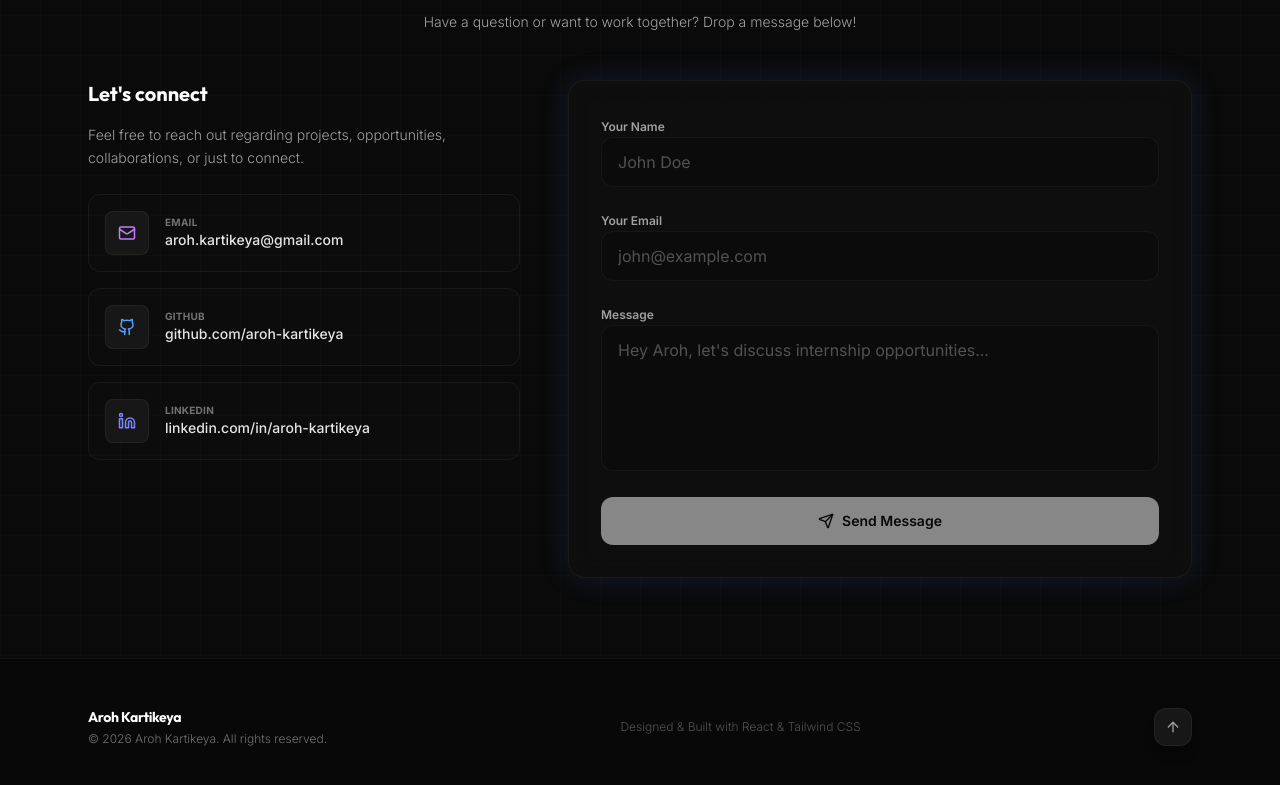
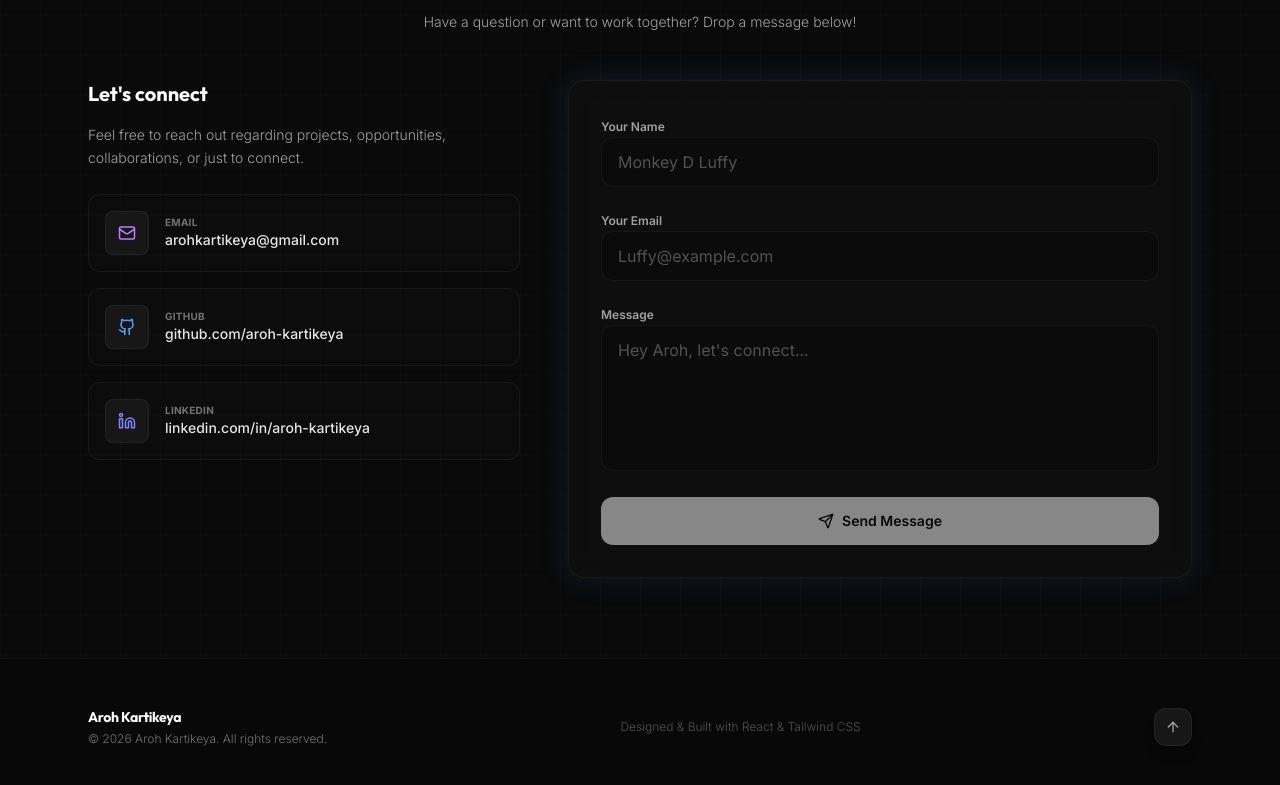
Before and after one commit to aroh-kartikeya/portfolio-website, a React (Vite) app: page / in a window 1280 px wide. Shown: the part 4065-4850 px from the top of the page. Built offline with nearby package versions, Linux system fonts and the light colour scheme; no server answers.

Commit message:
Setup the emailJS in contact.tsx

```diff
--- a/src/components/Contact.tsx
+++ b/src/components/Contact.tsx
@@ -18,9 +18,13 @@ export default function Contact() {
   const [errorMessage, setErrorMessage] = useState("");
 
   // EMAILJS KEYS - User can replace these or load via Vite env variables: import.meta.env.VITE_EMAILJS_SERVICE_ID
-  const SERVICE_ID = ""; // e.g. "service_xxxxxx"
-  const TEMPLATE_ID = ""; // e.g. "template_xxxxxx"
-  const PUBLIC_KEY = ""; // e.g. "user_xxxxxx"
+  const SERVICE_ID = import.meta.env.VITE_EMAILJS_SERVICE_ID; // e.g. "service_xxxxxx"
+  const TEMPLATE_ID = import.meta.env.VITE_EMAILJS_TEMPLATE_ID; // e.g. "template_xxxxxx"
+  const PUBLIC_KEY = import.meta.env.VITE_EMAILJS_PUBLIC_KEY; // e.g. "user_xxxxxx"
+
+  console.log("SERVICE:", SERVICE_ID);
+console.log("TEMPLATE:", TEMPLATE_ID);
+console.log("PUBLIC:", PUBLIC_KEY);
 
   const handleSubmit = async (e: React.FormEvent) => {
     e.preventDefault();
@@ -169,7 +173,7 @@ export default function Contact() {
                     required
                     value={name}
                     onChange={(e) => setName(e.target.value)}
-                    placeholder="John Doe"
+                    placeholder="Monkey D Luffy"
                     disabled={status === "sending"}
                     className="w-full px-4 py-3 bg-neutral-950/70 border border-white/5 focus:border-purple-500/50 text-white rounded-xl placeholder:text-neutral-600 focus:outline-none transition-colors duration-300 disabled:opacity-50"
                   />
@@ -187,7 +191,7 @@ export default function Contact() {
                     required
                     value={email}
                     onChange={(e) => setEmail(e.target.value)}
-                    placeholder="john@example.com"
+                    placeholder="Luffy@example.com"
                     disabled={status === "sending"}
                     className="w-full px-4 py-3 bg-neutral-950/70 border border-white/5 focus:border-purple-500/50 text-white rounded-xl placeholder:text-neutral-600 focus:outline-none transition-colors duration-300 disabled:opacity-50"
                   />
@@ -205,7 +209,7 @@ export default function Contact() {
                     rows={5}
                     value={message}
                     onChange={(e) => setMessage(e.target.value)}
-                    placeholder="Hey Aroh, let's discuss internship opportunities..."
+                    placeholder="Hey Aroh, let's connect..."
                     disabled={status === "sending"}
                     className="w-full px-4 py-3 bg-neutral-950/70 border border-white/5 focus:border-purple-500/50 text-white rounded-xl placeholder:text-neutral-600 focus:outline-none transition-colors duration-300 disabled:opacity-50 resize-none"
                   />
--- a/src/data/socials.ts
+++ b/src/data/socials.ts
@@ -10,7 +10,7 @@ export interface Socials {
 export const socials: Socials = {
   name: "Aroh Kartikeya",
   role: "Full Stack Developer",
-  email: "aroh.kartikeya@gmail.com",
+  email: "arohkartikeya@gmail.com",
   github: "https://github.com/aroh-kartikeya",
   linkedin: "https://linkedin.com/in/aroh-kartikeya",
   resumeUrl: "#", // User can replace this with their actual CV path (e.g. /Aroh_Kartikeya_Resume.pdf)
```
Also changed, not shown: 1 other file (tests, documents, lock files or other folders).
